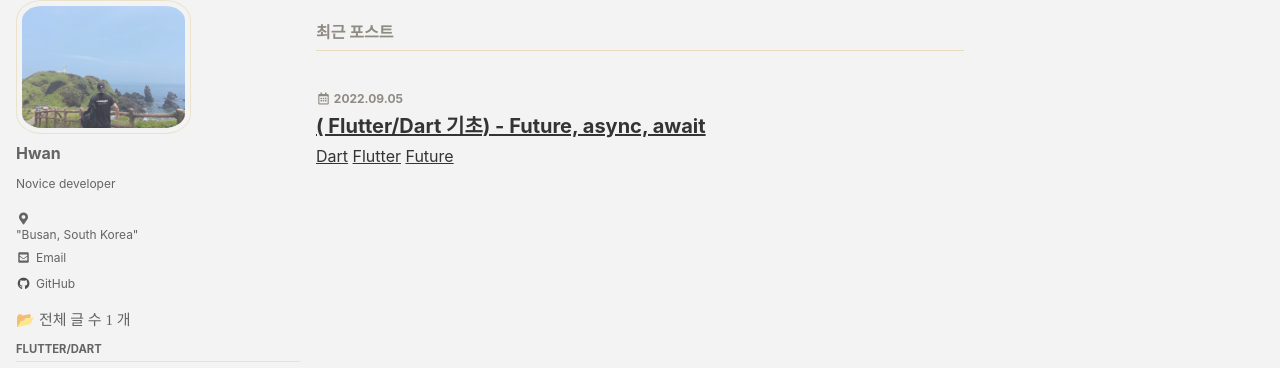
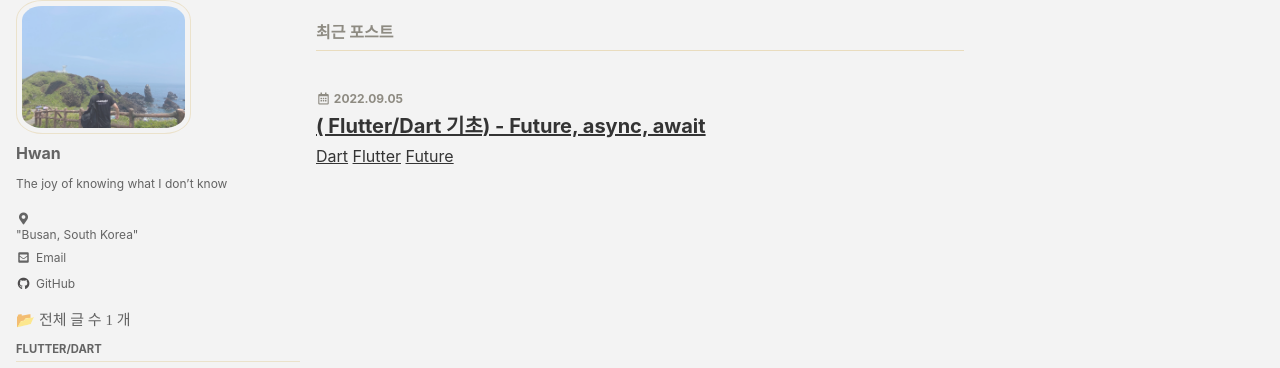
Before and after one commit to hack-up-busan/hack-up-busan-hack-up-busan.github.io, a Jekyll site: the page built from index.html, in a window 1280 px wide. Shown: the part 81-449 px from the top of the page. Built offline with Jekyll 4.4.1, drawn with Linux system fonts in a browser that asks for light colours; cached includes are drawn as plain includes; the list of posts is cut into pages by our own code.

Commit message:
Update _config.yml

```diff
--- a/_config.yml
+++ b/_config.yml
@@ -106,7 +106,7 @@ analytics:
 author:
   name             : "Hwan"
   avatar           : "/assets/images/jeju.jpg"
-  bio              : "Novice developer"
+  bio              : "The joy of knowing what I don't know"
   location         : <br/>"Busan, South Korea"
   email            :
   links:
```
